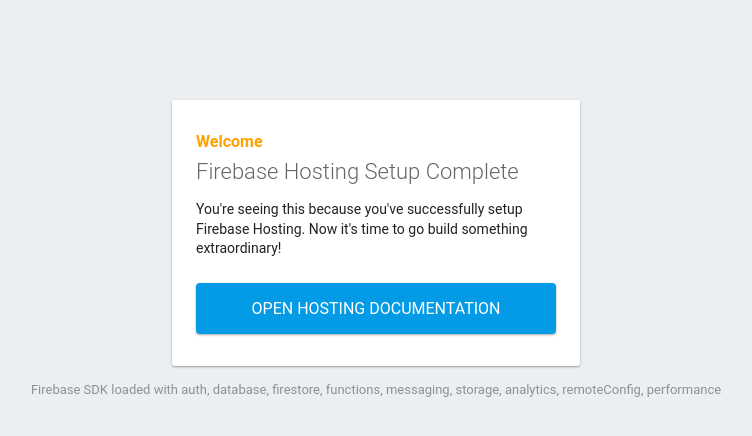
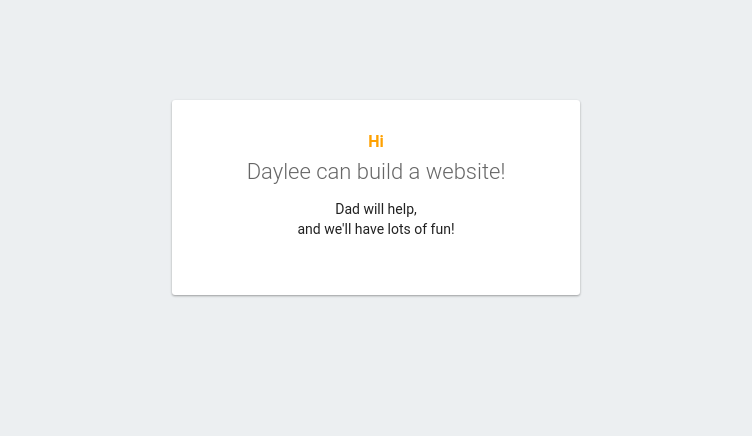
Before and after one commit to daydavidson/daydavidson.com, a website: page public/index.html in a window 1280 px wide. Shown: the whole page, without its empty margins (264-1016 px from the left). Drawn offline with Linux system fonts and the light colour scheme; some packages are replaced by stand-ins of ours.

Commit message:
Update index.html

```diff
--- a/public/index.html
+++ b/public/index.html
@@ -26,9 +26,9 @@
     <style media="screen">
       body { background: #ECEFF1; color: rgba(0,0,0,0.87); font-family: Roboto, Helvetica, Arial, sans-serif; margin: 0; padding: 0; }
       #message { background: white; max-width: 360px; margin: 100px auto 16px; padding: 32px 24px; border-radius: 3px; }
-      #message h2 { color: #ffa100; font-weight: bold; font-size: 16px; margin: 0 0 8px; }
-      #message h1 { font-size: 22px; font-weight: 300; color: rgba(0,0,0,0.6); margin: 0 0 16px;}
-      #message p { line-height: 140%; margin: 16px 0 24px; font-size: 14px; }
+      #message h2 { color: #ffa100; font-weight: bold; font-size: 16px; margin: 0 0 8px; text-align: center; }
+      #message h1 { font-size: 22px; font-weight: 300; color: rgba(0,0,0,0.6); margin: 0 0 16px; text-align: center;}
+      #message p { line-height: 140%; margin: 16px 0 24px; font-size: 14px; text-align: center; }
       #message a { display: block; text-align: center; background: #039be5; text-transform: uppercase; text-decoration: none; color: white; padding: 16px; border-radius: 4px; }
       #message, #message a { box-shadow: 0 1px 3px rgba(0,0,0,0.12), 0 1px 2px rgba(0,0,0,0.24); }
       #load { color: rgba(0,0,0,0.4); text-align: center; font-size: 13px; }
@@ -40,12 +40,10 @@
   </head>
   <body>
     <div id="message">
-      <h2>Welcome</h2>
-      <h1>Firebase Hosting Setup Complete</h1>
-      <p>You're seeing this because you've successfully setup Firebase Hosting. Now it's time to go build something extraordinary!</p>
-      <a target="_blank" href="https://firebase.google.com/docs/hosting/">Open Hosting Documentation</a>
+      <h2>Hi</h2>
+      <h1>Daylee can build a website!</h1>
+      <p>Dad will help,<br/>and we'll have lots of fun!</p>
     </div>
-    <p id="load">Firebase SDK Loading&hellip;</p>
 
     <script>
       document.addEventListener('DOMContentLoaded', function() {
```
